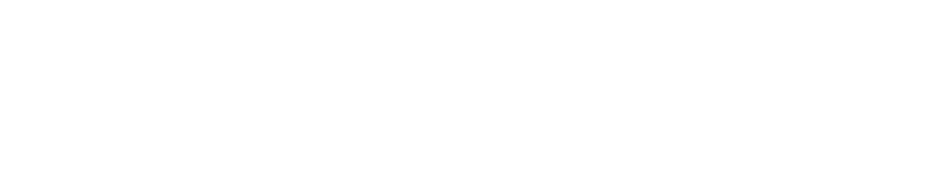
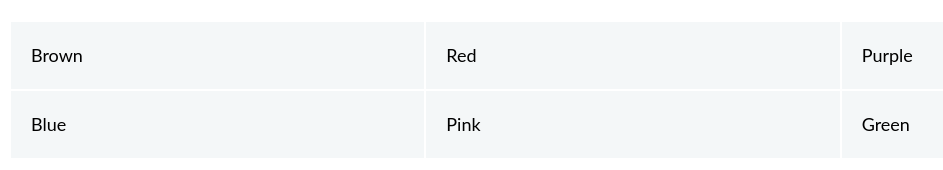
Before and after one commit to colin-coleman/homework-6, a plain HTML site: page index.html in a window 1280 px wide. Shown: the whole page, without its empty margins (7-950 px from the left). Drawn offline with Linux system fonts and the light colour scheme.

Commit message:
Colors-row(tables)

```diff
--- a/index.html
+++ b/index.html
@@ -4,6 +4,17 @@
       <link href="style.css" type="text/css" rel="stylesheet">
   </head>
   <body>
-
+   <table>
+     <tr>
+       <td>Brown</td>
+       <td>Red</td>
+       <td>Purple</td>
+     </tr>
+     <tr>
+       <td>Blue</td>
+       <td>Pink</td>
+       <td>Green</td>
+     </tr>
+   </table>
   </body>
 </html>
```
